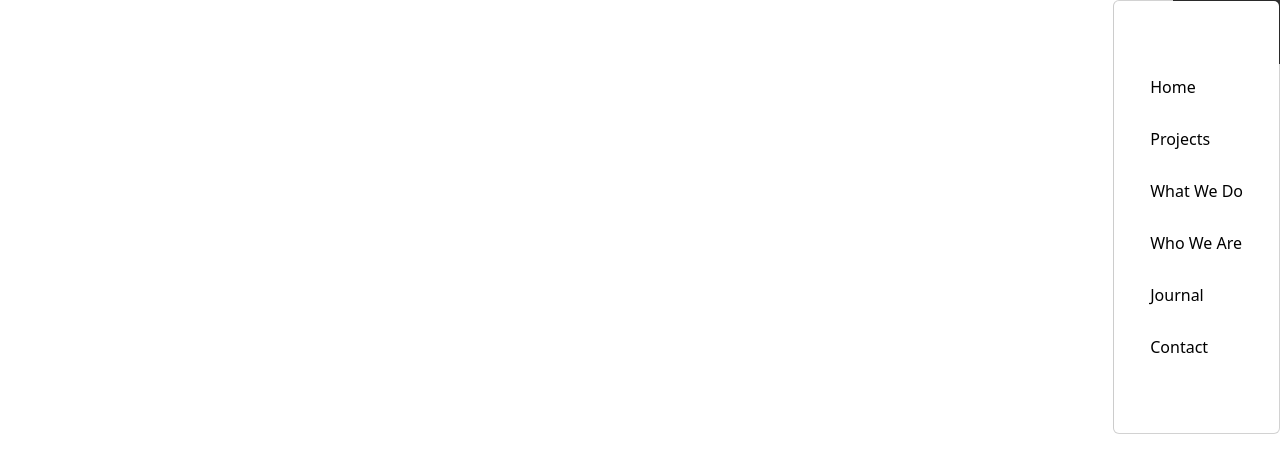
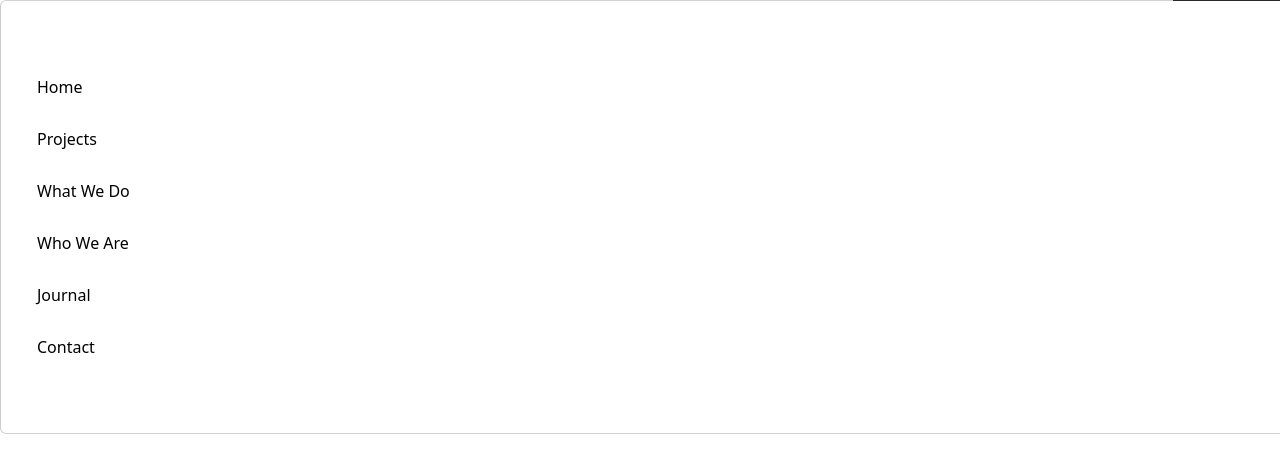
Before and after one commit to brookebusteed/menu-cc, a plain HTML site: page index.html in a window 1280 px wide. Both pictures are taken after a click on the button "MENU". Drawn offline with nearby package versions, Linux system fonts and the light colour scheme.

Commit message:
Changed left interaction and increased font size

```diff
--- a/index.html
+++ b/index.html
@@ -36,7 +36,8 @@
         transition: right 0.3s ease-in-out;
       }
       .dropdown-menu.show {
-        right: 0;
+        left: 0;
+        font-size: 46px;
       }
       .dropdown-menu li {
         margin: 20px 0;
@@ -44,6 +45,7 @@
       .dropdown-menu a {
         text-decoration: none;
         color: black;
+        font-size: 16px;
       }
       .dropdown-menu li a:hover {
         background-color: #f0f0f0;
```
